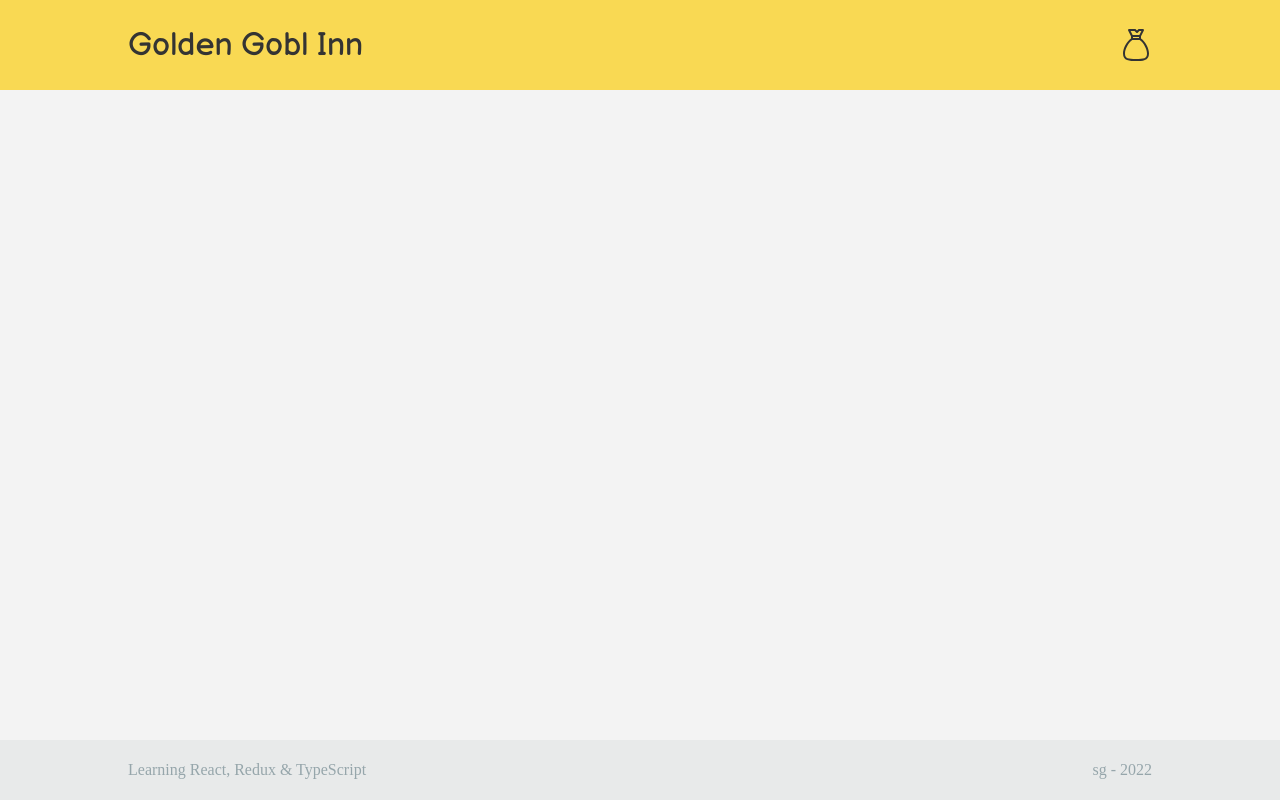
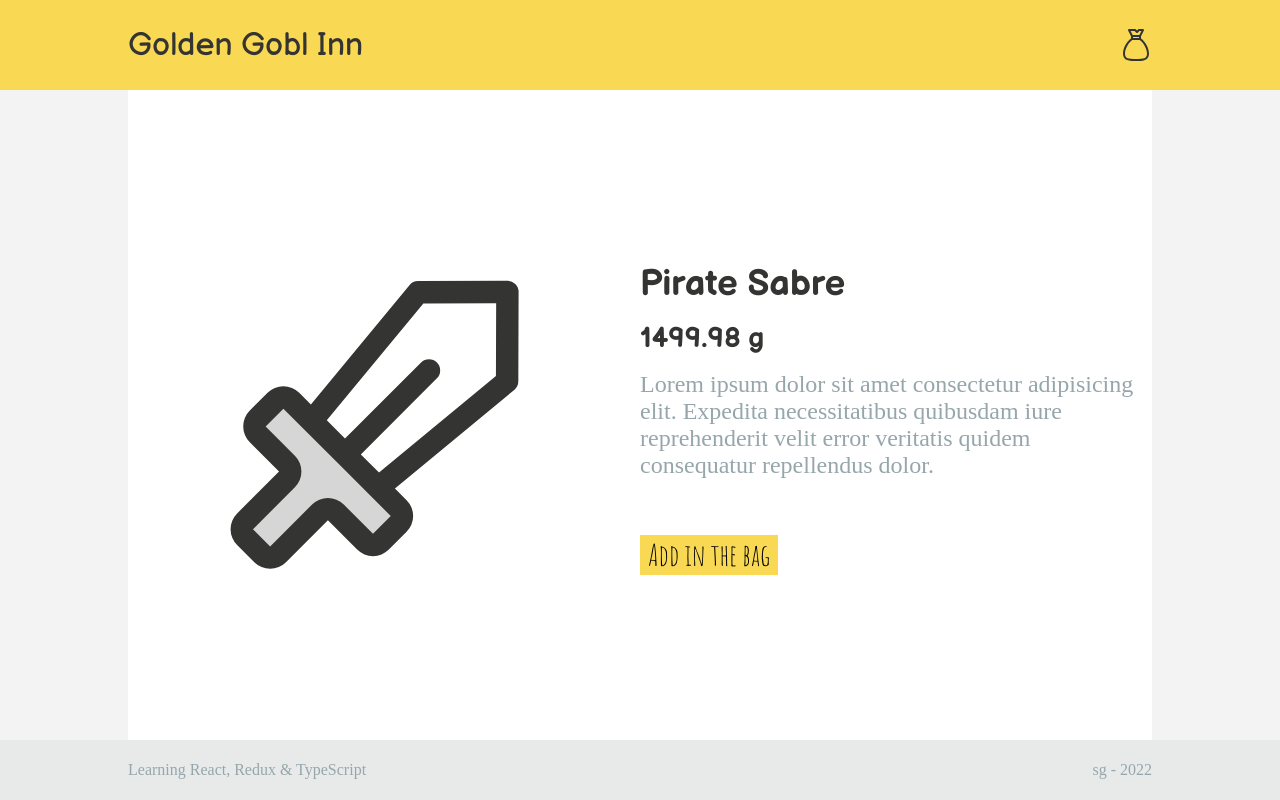
Before and after one commit to SGolomzin/golden-gobl-inn, a React (Create React App) app: page /item/07258528-788e-450d-b325-749b96527847 in a window 1280 px wide. Built offline with nearby package versions, Linux system fonts and the light colour scheme; a web font is replaced by a local one.

Commit message:
Add ItemPage. Rename pages

```diff
--- a/src/App.css
+++ b/src/App.css
@@ -50,6 +50,7 @@ input[type="submit"] {
 
 .container {
   width: 80%;
+  height: 100%;
   margin: 0 auto;
 }
 
@@ -62,6 +63,7 @@ input[type="submit"] {
 .app-header .container {
   display: flex;
   justify-content: space-between;
+  align-items: center;
 }
 
 .app-header-nav {
@@ -319,3 +321,43 @@ input[type="submit"] {
 .bag-item-list__item-price {
   justify-self: end;
 }
+
+/* item view */
+.item-view {
+  display: grid;
+  grid-template-areas:
+    "iv-thumbnail iv-info"
+    "iv-thumbnail iv-controls";
+  grid-template-columns: 1fr 1fr;
+  grid-template-rows: auto auto;
+  height: 100%;
+  row-gap: 2em;
+  font-size: x-large;
+  background-color: var(--color-gray-100);
+}
+
+.item-view__thumbnail {
+  grid-area: iv-thumbnail;
+  display: flex;
+  align-items: center;
+  justify-content: center;
+}
+
+.item-view__thumbnail svg {
+  width: 70%;
+}
+
+.item-view__info {
+  grid-area: iv-info;
+  display: flex;
+  justify-content: flex-end;
+  flex-direction: column;
+}
+
+.item-view__info-description {
+  color: var(--color-gray-600);
+}
+
+.item-view__controls {
+  grid-area: iv-controls;
+}
--- a/src/App.tsx
+++ b/src/App.tsx
@@ -2,10 +2,11 @@ import './App.css';
 import Header from './components/Header';
 import Footer from './components/Footer';
 
-import Market from './pages/Market';
-import Bag from './pages/Bag';
+import MarketPage from './pages/MarketPage';
+import BagPage from './pages/BagPage';
 
 import { Routes, Route } from "react-router-dom";
+import ItemPage from './pages/ItemPage';
 
 function App() {
   return (
@@ -14,8 +15,9 @@ function App() {
       <main className="app-main">
         <div className="container">
           <Routes>
-            <Route path="/" element={<Market />} />
-            <Route path="bag" element={<Bag />} />
+            <Route path="/" element={<MarketPage />} />
+            <Route path="bag" element={<BagPage />} />
+            <Route path="item/:itemId" element={<ItemPage />} />
           </Routes>
         </div>
       </main>
--- a/src/components/CardItem.tsx
+++ b/src/components/CardItem.tsx
@@ -3,6 +3,7 @@ import { SwordIcon } from '../icons';
 import { useDispatch } from 'react-redux';
 import { addItem } from '../features/bag/bagSlice';
 import { openModal } from '../features/market/marketSlice';
+import { Link } from 'react-router-dom';
 
 export interface ICardItem {
 	id: string,
@@ -18,10 +19,10 @@ const CardItem = ({
 	const dispatch = useDispatch();
 	return (
 		<div className="card-item">
-			<div className="card-item__thumbnail">
+			<Link className="card-item__thumbnail" to={`/item/${id}`}>
 				<SwordIcon />
 				{/* <img src={thumbnail} alt={name} /> */}
-			</div>
+			</Link>
 			<div className="card-item__info">
 				<h4 className='card-item__price'>{price.toFixed(2)} g</h4>
 				<p className='card-item__name'>{name}</p>
--- a/src/components/CardItemModal.tsx
+++ b/src/components/CardItemModal.tsx
@@ -37,7 +37,7 @@ const CardItemModal = () => {
 				<Button
 					appearance="primary"
 					onClick={() => {
-						navigate("bag")
+						navigate("/bag")
 						dispatch(closeModal())
 					}}
 				>Look in the bag</Button>
--- a/src/pages/Bag.tsx
+++ b/src/pages/BagPage.tsx
@@ -8,7 +8,7 @@ import BagCardItem from '../components/BagCardItem';
 import { clearBag, calculateTotals } from "../features/bag/bagSlice";
 
 
-const Bag = () => {
+const BagPage = () => {
 	const { bagItems, amount, total } = useSelector((store: RootStore) => store.bag);
 	const dispatch = useDispatch();
 
@@ -49,4 +49,4 @@ const Bag = () => {
 	)
 }
 
-export default Bag;
+export default BagPage;
--- /dev/null
+++ b/src/pages/ItemPage.tsx
@@ -0,0 +1,46 @@
+import Button from "../components/Button";
+import Modal from "../components/Modal";
+import CardItemModal from "../components/CardItemModal";
+import { useParams } from "react-router-dom";
+import { useDispatch, useSelector } from "react-redux";
+import { RootStore } from "../store";
+import { SwordIcon } from "../icons";
+
+import { addItem } from "../features/bag/bagSlice";
+import { openModal } from "../features/market/marketSlice";
+
+const ItemPage = () => {
+	const dispatch = useDispatch();
+	const { itemId } = useParams();
+	const { itemsList } = useSelector((store: RootStore) => store.market);
+	const item = itemsList.find(item => item.id === itemId);
+
+	if (!item) return <h2>Sorry can't find anything</h2>
+
+	const { id, name, description, price } = item;
+
+	return (
+		<>
+			<Modal><CardItemModal /></Modal>
+			<div className="item-view">
+				<div className="item-view__thumbnail">
+					<SwordIcon />
+					{/* <img src={thumbnail} alt={name} /> */}
+				</div>
+				<div className="item-view__info">
+					<h2>{name}</h2>
+					<h3>{price} g</h3>
+					<p className="item-view__info-description">{description}</p>
+				</div>
+				<div className="item-view__controls">
+					<Button appearance='primary' onClick={() => {
+						dispatch(addItem(item))
+						dispatch(openModal(id))
+					}}>Add in the bag</Button>
+				</div>
+			</div>
+		</>
+	)
+}
+
+export default ItemPage;
--- a/src/pages/Market.tsx
+++ b/src/pages/MarketPage.tsx
@@ -2,7 +2,7 @@ import CardItemList from "../components/CardItemsList";
 import { useSelector } from "react-redux";
 import { RootStore } from "../store";
 
-const Market = () => {
+const MarketPage = () => {
 	const { itemsList } = useSelector((store: RootStore) => store.market);
 
 	return (
@@ -10,4 +10,4 @@ const Market = () => {
 	)
 }
 
-export default Market;
+export default MarketPage;
```
